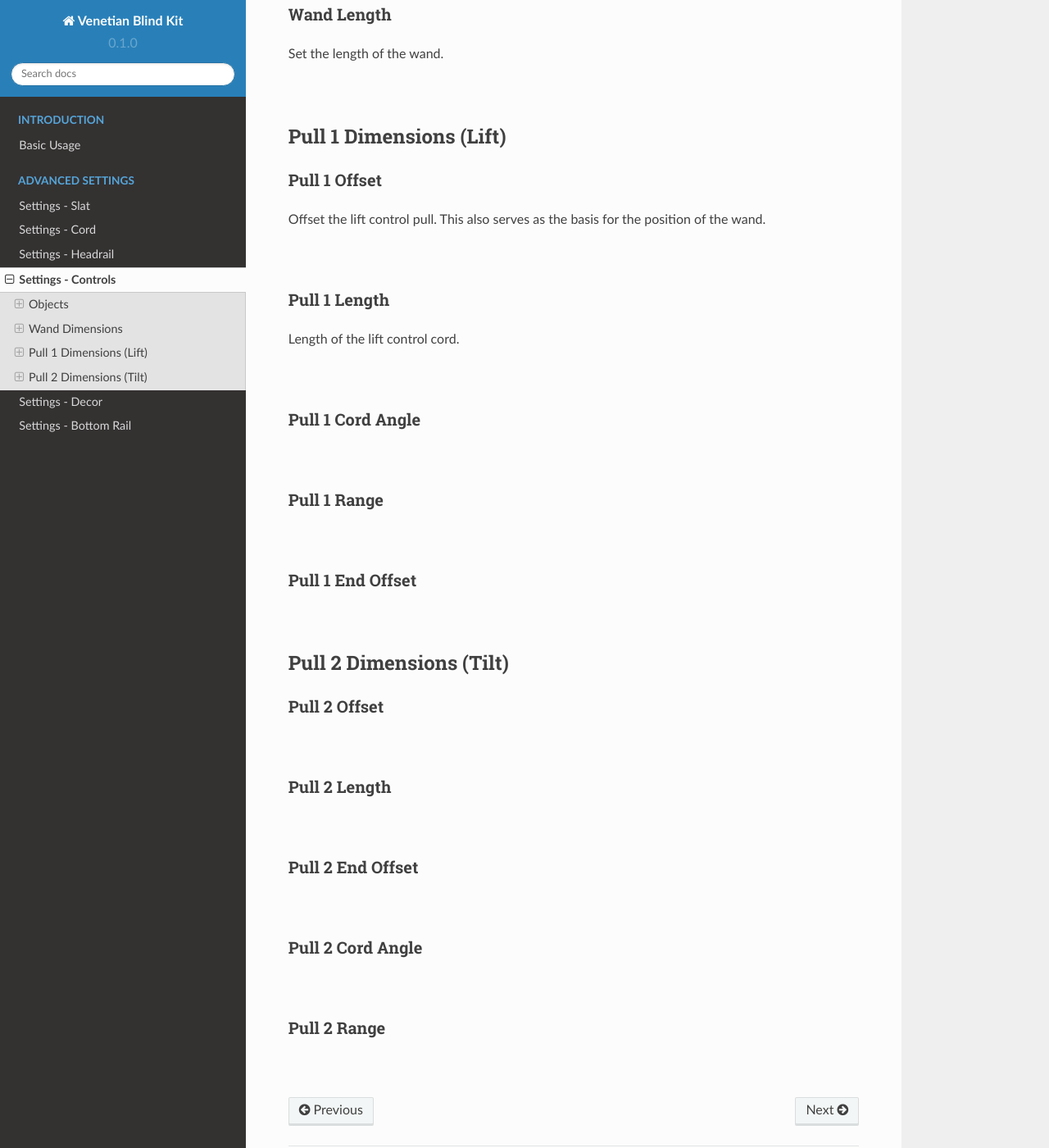
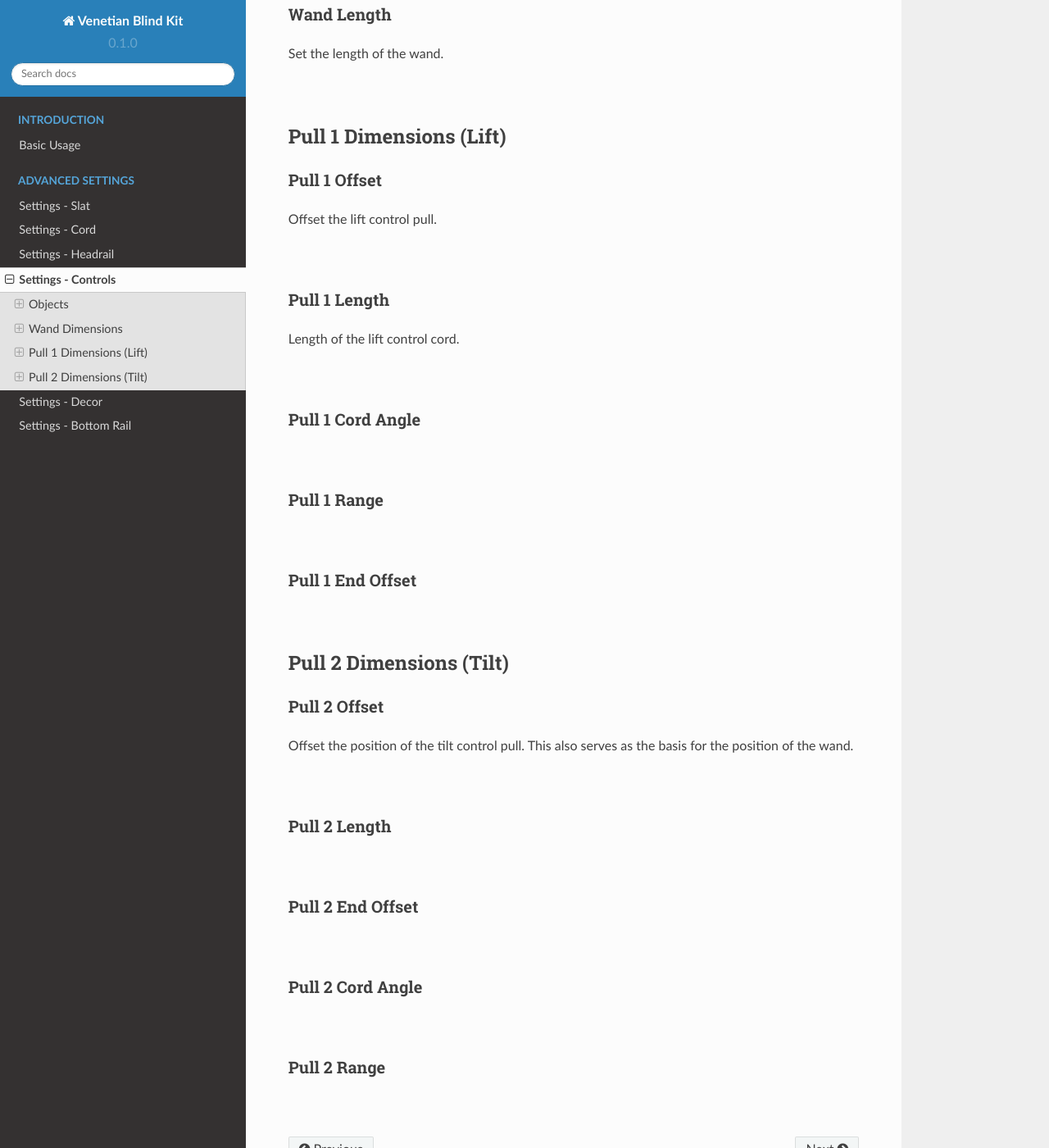
Before and after one commit to imperfectlink/VenetianBlindKit, a Sphinx documentation site: the page built from docs/source/controls.rst, in a window 1280 px wide and 1400 px high, scrolled down 1046 px. Shown: the whole window at 82% size. Built offline with Sphinx 7.4.7 and the Read the Docs theme 2.0.0, drawn with Linux system fonts in a browser that asks for light colours; some of the changed lines change nothing that is shown.

Commit message:
Update controls.rst

```diff
--- a/docs/source/controls.rst
+++ b/docs/source/controls.rst
@@ -57,7 +57,7 @@
 Pull 1 Offset
 ----
 
-Offset the lift control pull. This also serves as the basis for the position of the wand.
+Offset the lift control pull.
 
 |
 
@@ -91,6 +91,8 @@
 Pull 2 Offset
 ----
 
+Offset the position of the tilt control pull. This also serves as the basis for the position of the wand.
+
 |
 
 Pull 2 Length
```
